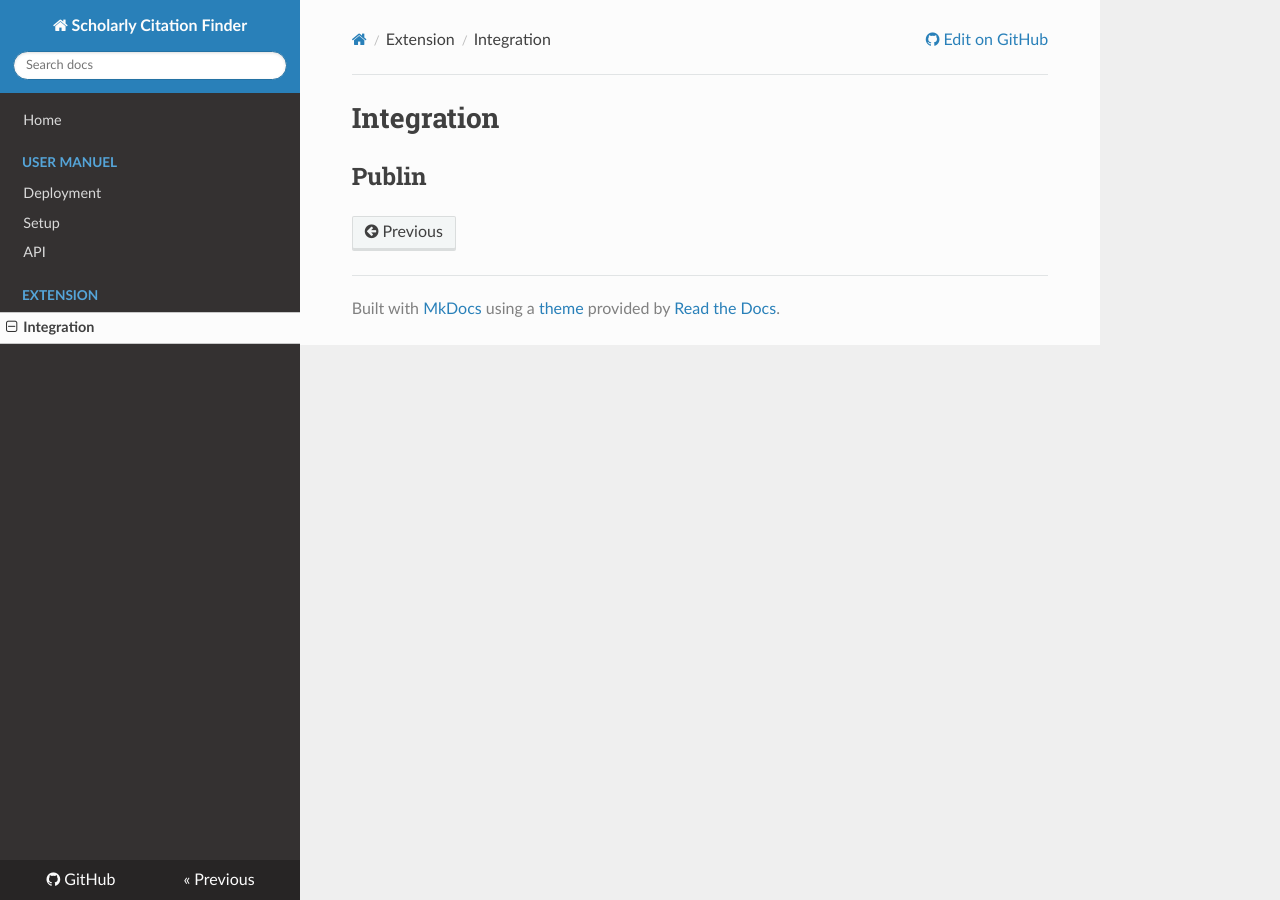
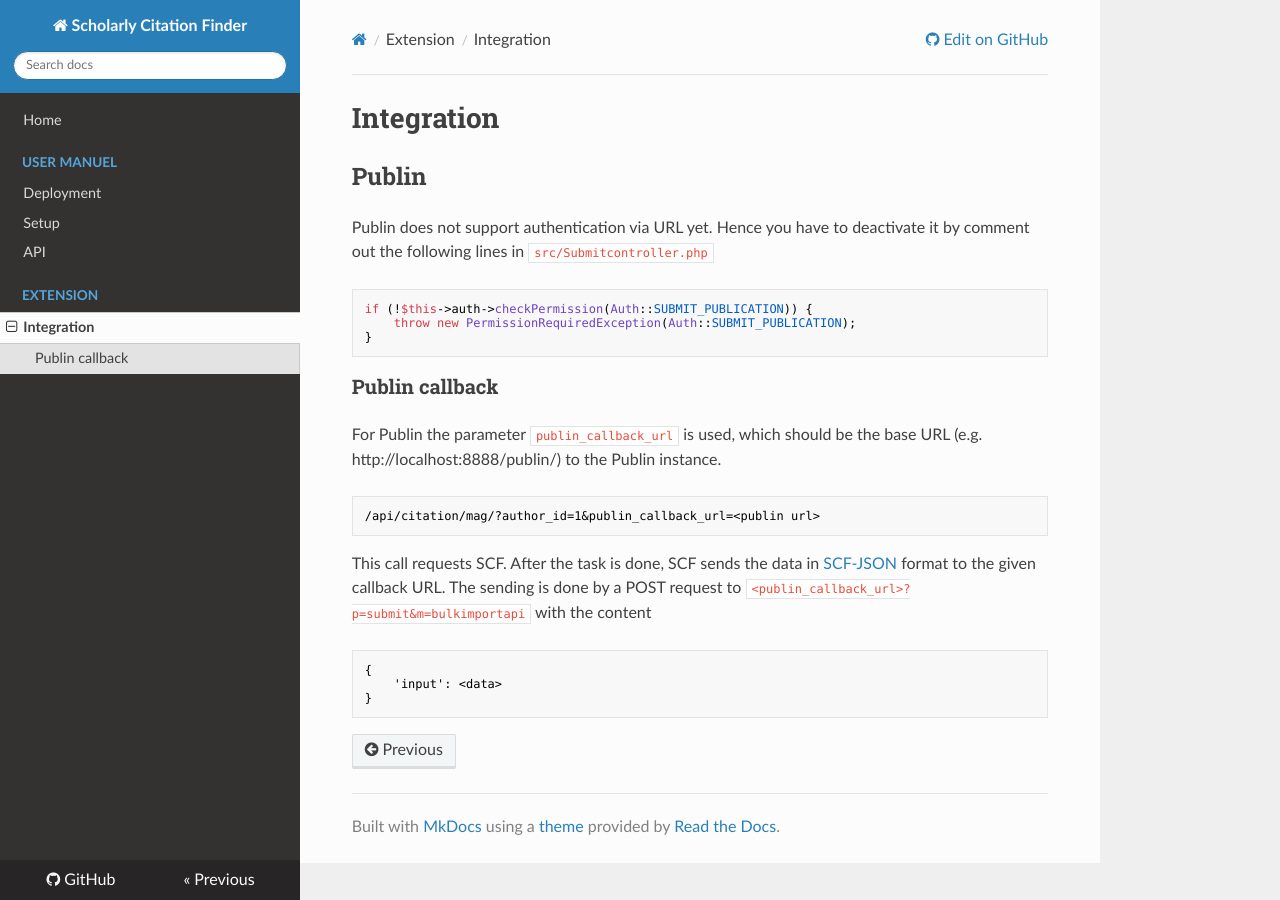
Before and after one commit to citationfinder/scholarly_citation_finder, an MkDocs documentation site: the page built from docs/integration.md, in a window 1280 px wide. Built offline with MkDocs 1.6.1, drawn with Linux system fonts in a browser that asks for light colours; nearby versions of some CDN libraries; old or Windows-style settings are respelled for this version of MkDocs.

Commit message:
update doc

````diff
--- a/docs/integration.md
+++ b/docs/integration.md
@@ -1,3 +1,25 @@
 <h1>Integration</h1>
 
 ## Publin
+
+Publin does not support authentication via URL yet. Hence you have to deactivate it by comment out the following lines in `src/Submitcontroller.php`
+```php
+if (!$this->auth->checkPermission(Auth::SUBMIT_PUBLICATION)) {
+	throw new PermissionRequiredException(Auth::SUBMIT_PUBLICATION);
+}
+```
+
+### Publin callback
+
+For Publin the parameter `publin_callback_url` is used, which should be the base URL (e.g. http://localhost:8888/publin/) to the Publin instance.
+
+```bash
+/api/citation/mag/?author_id=1&publin_callback_url=<publin url>
+```
+
+This call requests SCF. After the task is done, SCF sends the data in [SCF-JSON](api.md) format to the given callback URL. The sending is done by a POST request to `<publin_callback_url>?p=submit&m=bulkimportapi` with the content
+```json
+{
+    'input': <data>
+}
+```
````
